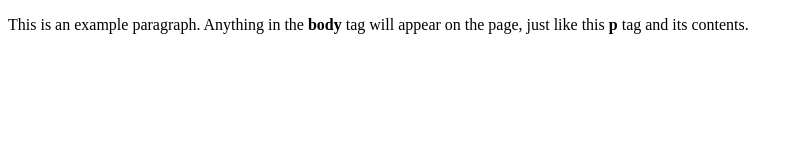
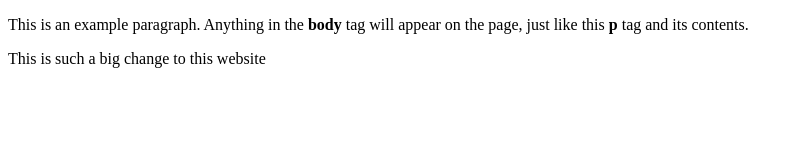
Before and after one commit to fbdboss/teststaticwebsite, a plain HTML site: page index.html in a window 1280 px wide. Shown: the whole page, without its empty margins (0-800 px from the left). Drawn offline with Linux system fonts and the light colour scheme.

Commit message:
New Change on index.html

```diff
--- a/index.html
+++ b/index.html
@@ -5,5 +5,6 @@
   </head>
   <body>
     <p>This is an example paragraph. Anything in the <strong>body</strong> tag will appear on the page, just like this <strong>p</strong> tag and its contents.</p>
+    <p>This is such a big change to this website</p>
   </body>
 </html>
```
